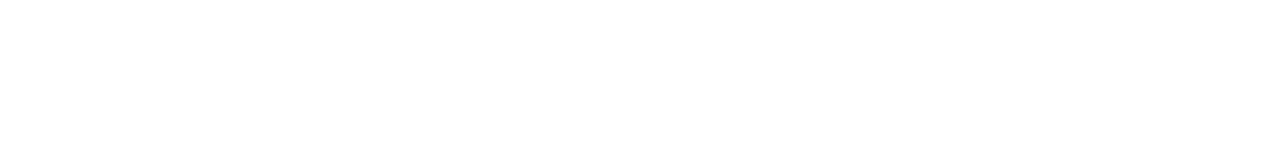
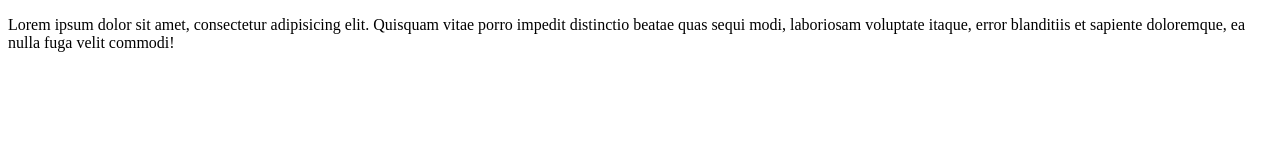
Before and after one commit to Kuzhimov/my, a plain HTML site: page index.html in a window 1280 px wide. Drawn offline with Linux system fonts and the light colour scheme.

Commit message:
Создал абзац

```diff
--- a/index.html
+++ b/index.html
@@ -6,6 +6,6 @@
 	<link rel="stylesheet" href="style.css">
 </head>
 <body>
-
+	<p>Lorem ipsum dolor sit amet, consectetur adipisicing elit. Quisquam vitae porro impedit distinctio beatae quas sequi modi, laboriosam voluptate itaque, error blanditiis et sapiente doloremque, ea nulla fuga velit commodi!</p>
 </body>
 </html>
```
